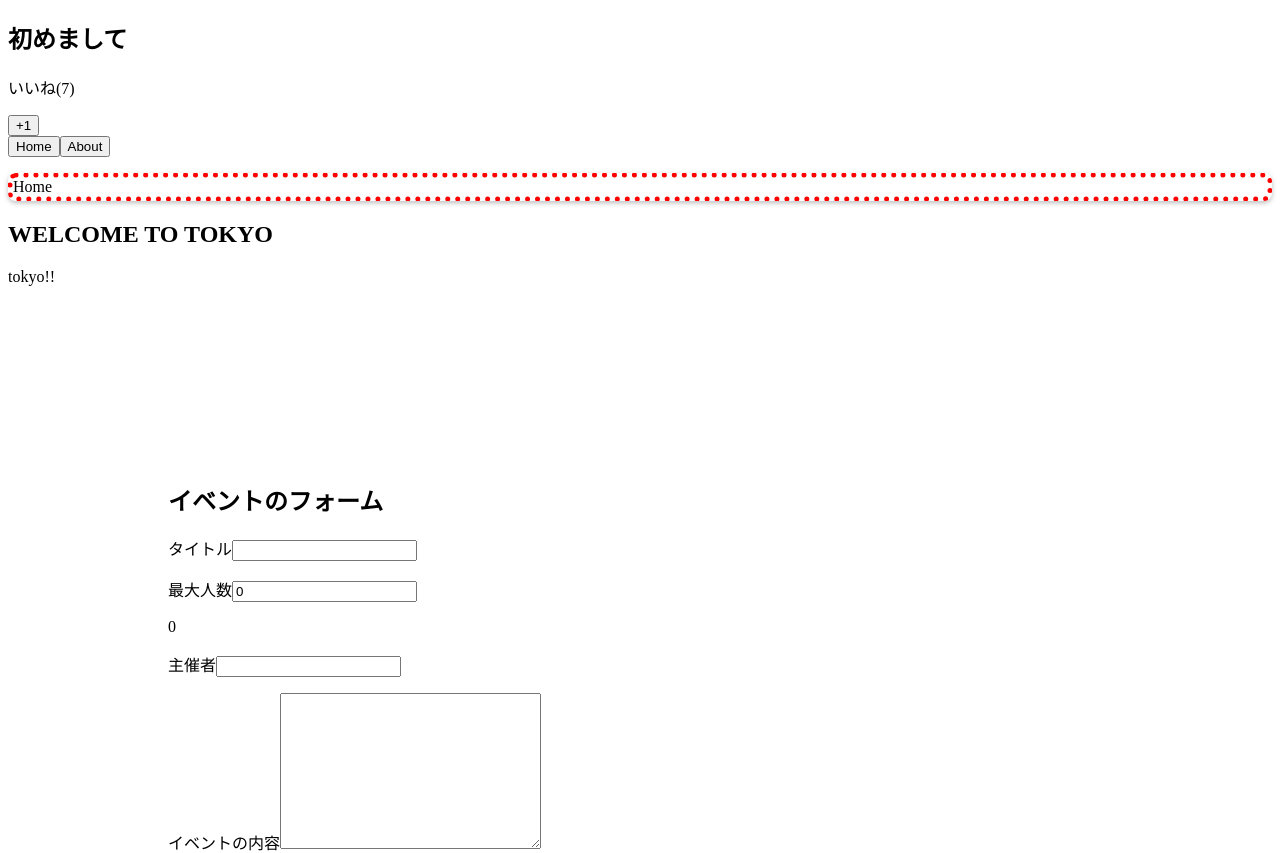
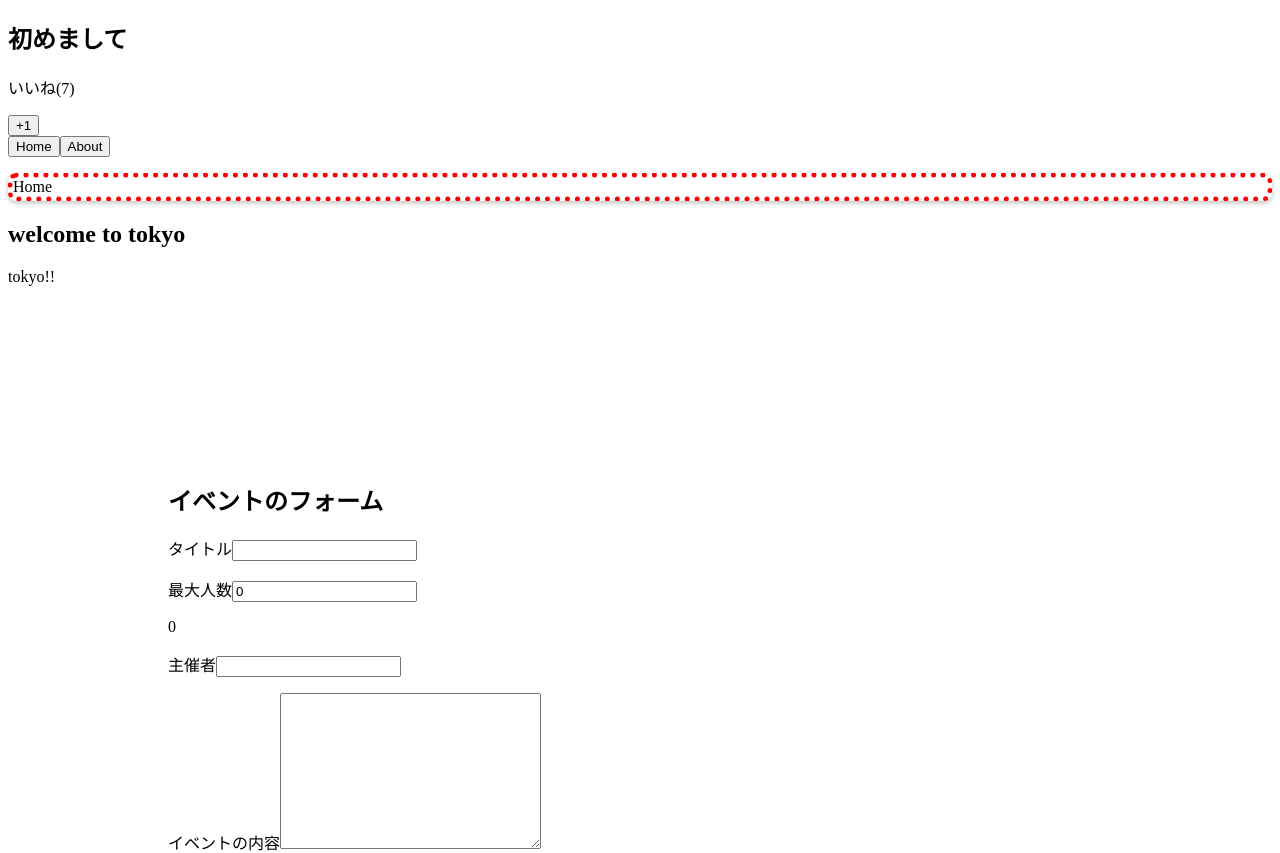
Before and after one commit to k-kudo-hub/vuejs-practice, a Vue app: page / in a window 1280 px wide. Shown: the top 853 px of the page. Built offline with nearby package versions, Linux system fonts and the light colour scheme.

Commit message:
フィルターを連結させる

```diff
--- a/src/components/Home.vue
+++ b/src/components/Home.vue
@@ -2,7 +2,8 @@
   <div>
     <p v-border:dotted.round.shadow="{width: '5px', color: 'red'}">Home</p>
     <!-- （注）引数は一つしか取れない -->
-    <h2>{{ title | upperCase }}</h2>
+    <h2>{{ title | upperCase | lowerCase }}</h2>
+    <!-- 連結させた場合は、左から順に処理が実行される -->
     <p>{{ subTitle | lowerCase }}</p>
   </div>
 </template>
```
